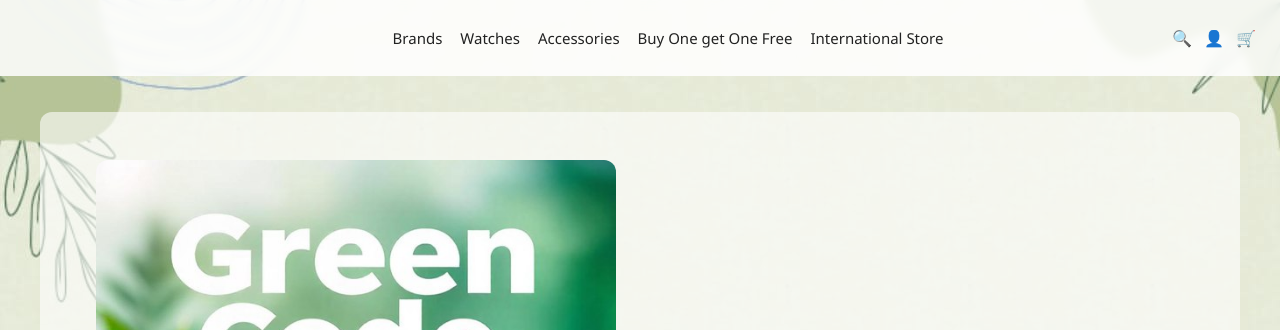
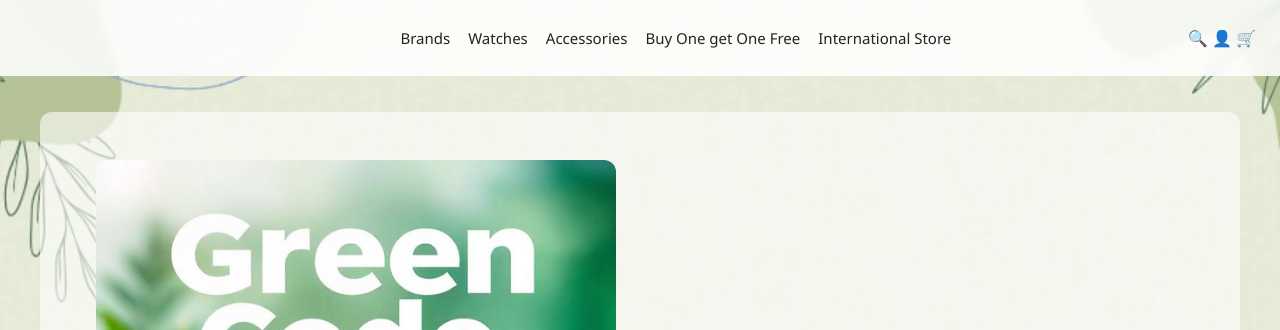
Before and after one commit to towkaXX/RecycleApp3, a plain HTML site: page index.html in a window 1280 px wide. Shown: the top 330 px of the page. Drawn offline with Linux system fonts and the light colour scheme.

Commit message:
Update style.css

```diff
--- a/style.css
+++ b/style.css
@@ -35,7 +35,7 @@ body{
 .logo img{max-width:100%; height:auto}
 .nav-links{display:flex; gap:18px; list-style:none; align-items:center}
 .nav-links a{text-decoration:none; color:#222; font-weight:500; font-size:15px}
-.icons{display:flex; gap:12px; align-items:center}
+
 
 /* HERO layout */
 .hero{
```
